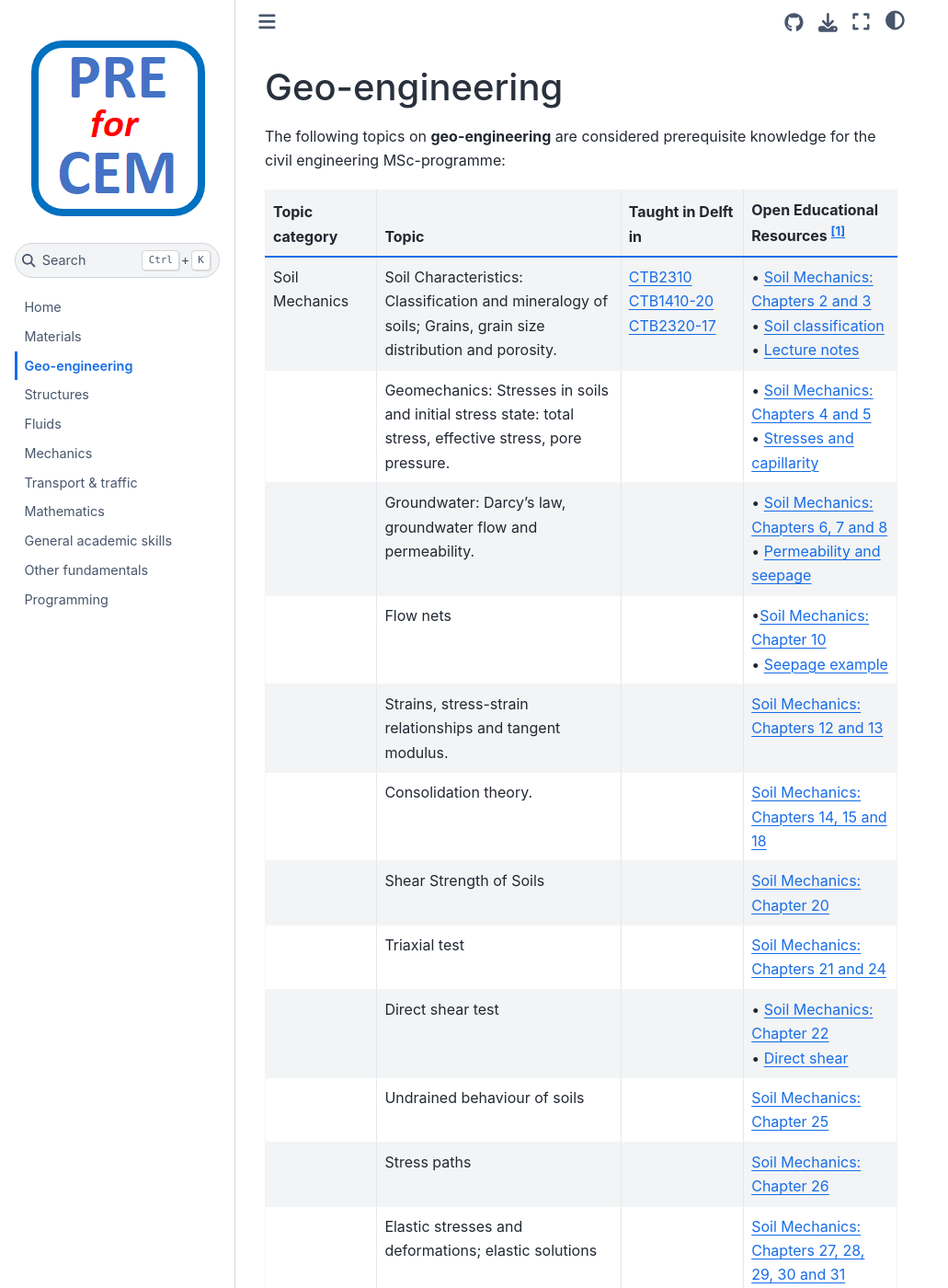
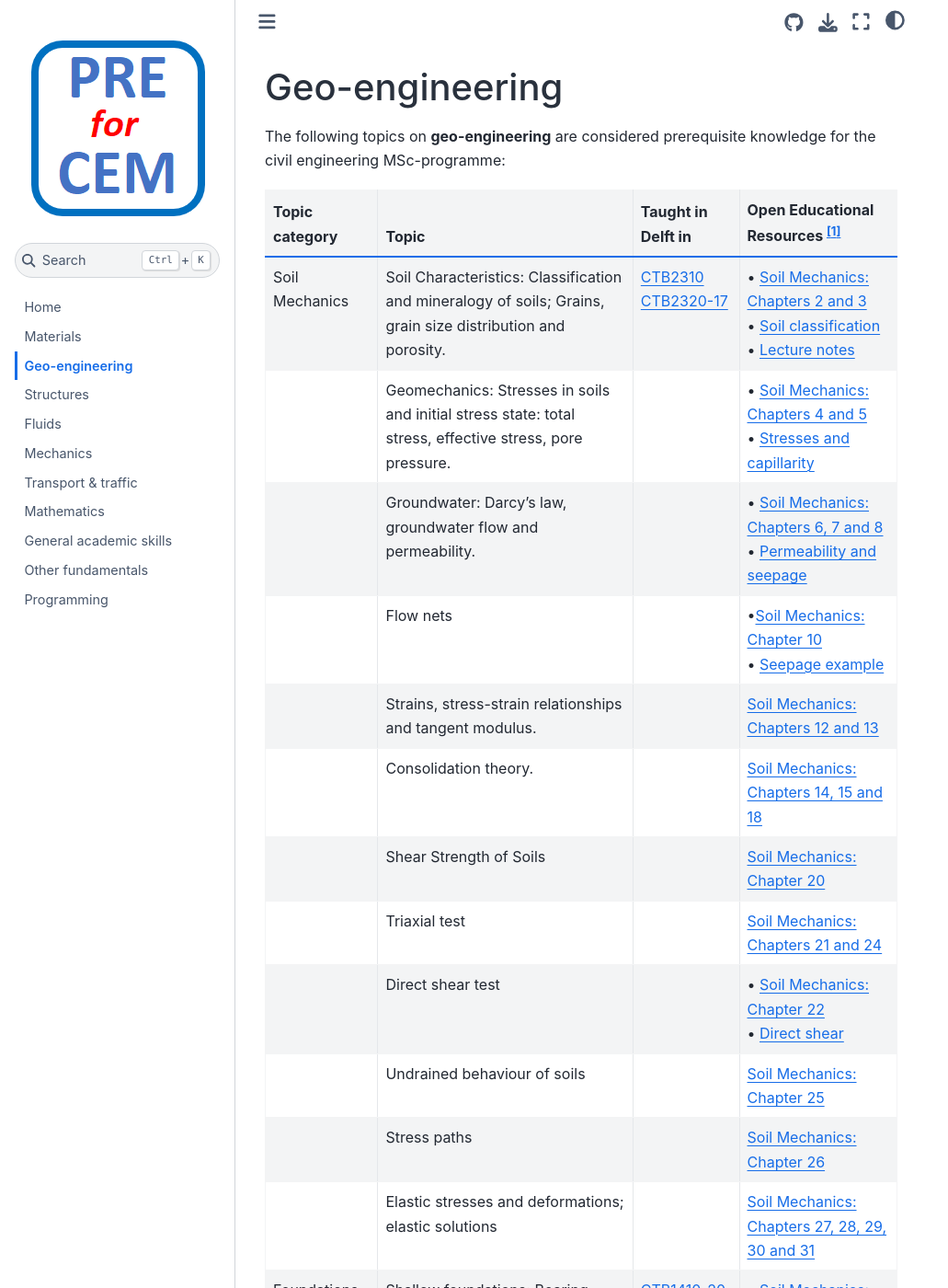
Before and after one commit to TUDelft-CITG/pre-for-cem, a Jupyter Book: the page built from book/contents/geo-engineering.md, in a window 1280 px wide and 1400 px high. Shown: the whole window at 92% size, without its empty margins (0-1031 px from the left). Built offline with Jupyter Book 1.0.4 settings and Sphinx 7.4.7 and the Sphinx Book theme 1.1.4, drawn with Linux system fonts in a browser that asks for light colours.

Commit message:
Update geo-engineering.md

```diff
--- a/book/contents/geo-engineering.md
+++ b/book/contents/geo-engineering.md
@@ -4,7 +4,7 @@ The following topics on **geo-engineering** are considered prerequisite knowledg
 
 |Topic category|Topic   |Taught in Delft in  | Open Educational Resources [^1] |
 |:------|:-------------|:------------------|:---------------------------|
-| Soil Mechanics       | Soil Characteristics: Classification and mineralogy of soils; Grains, grain size distribution and porosity.                                                                                                                             | [CTB2310](https://studiegids.tudelft.nl/a101_displayCourse.do?course_id=58427)  [CTB1410-20](https://studiegids.tudelft.nl/a101_displayCourse.do?course_id=58366)  [CTB2320-17](https://studiegids.tudelft.nl/a101_displayCourse.do?course_id=58428) | • [Soil Mechanics: Chapters 2 and 3](https://geo.verruijt.net/software/SoilMechBook2012.pdf) <br>• [Soil classification](https://www.geoengineer.org/storage/education/10/general_file_collection/7906/siva-classification.pdf) <br>• [Lecture notes](https://ocw.mit.edu/courses/1-361-advanced-soil-mechanics-fall-2004/resources/part_ii_1/)
+| Soil Mechanics       | Soil Characteristics: Classification and mineralogy of soils; Grains, grain size distribution and porosity.                                                                                                                             | [CTB2310](https://studiegids.tudelft.nl/a101_displayCourse.do?course_id=58427)  [CTB2320-17](https://studiegids.tudelft.nl/a101_displayCourse.do?course_id=58428) | • [Soil Mechanics: Chapters 2 and 3](https://geo.verruijt.net/software/SoilMechBook2012.pdf) <br>• [Soil classification](https://www.geoengineer.org/storage/education/10/general_file_collection/7906/siva-classification.pdf) <br>• [Lecture notes](https://ocw.mit.edu/courses/1-361-advanced-soil-mechanics-fall-2004/resources/part_ii_1/)
 |                      | Geomechanics: Stresses in soils and initial stress state: total stress, effective stress, pore pressure.                                                                                                                                        |                                 |• [Soil Mechanics: Chapters 4 and 5](https://geo.verruijt.net/software/SoilMechBook2012.pdf) <br>• [Stresses and capillarity](https://www.geoengineer.org/storage/education/10/general_file_collection/7625/1557730982-siva-effstress.pdf)
 |                      | Groundwater: Darcy's law, groundwater flow and permeability.                                                                                                                                        |                                 |• [Soil Mechanics: Chapters 6, 7 and 8](https://geo.verruijt.net/software/SoilMechBook2012.pdf) <br>• [Permeability and seepage](https://www.geoengineer.org/storage/education/10/general_file_collection/7905/siva-seepage.pdf)
 |              | Flow nets                                                                                     |                                 |•[Soil Mechanics: Chapter 10](https://geo.verruijt.net/software/SoilMechBook2012.pdf)<br>• [Seepage example](https://www.youtube.com/watch?v=wVDl-kIuKgo)
```
Also changed, not shown: other parts of book/contents/geo-engineering.md (+1 -1 lines).
